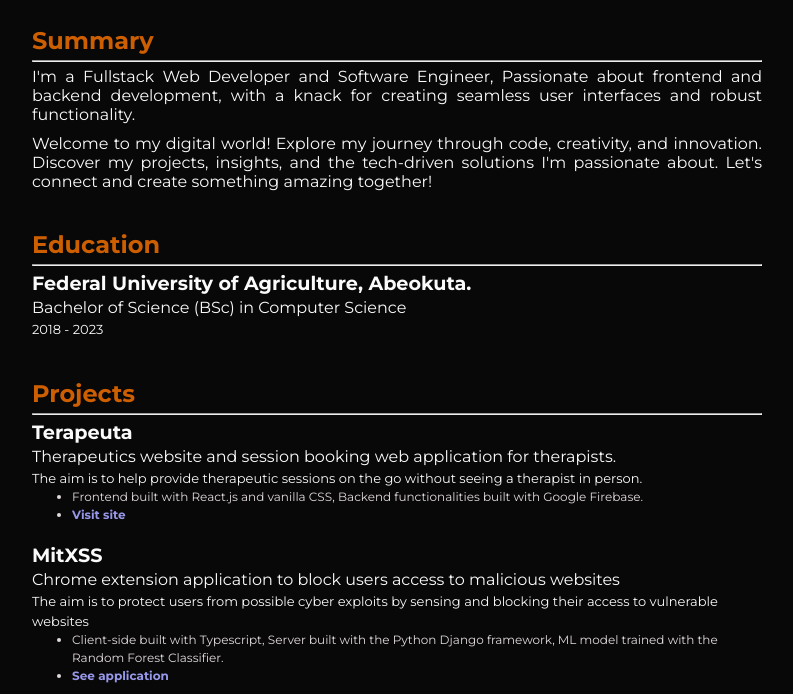
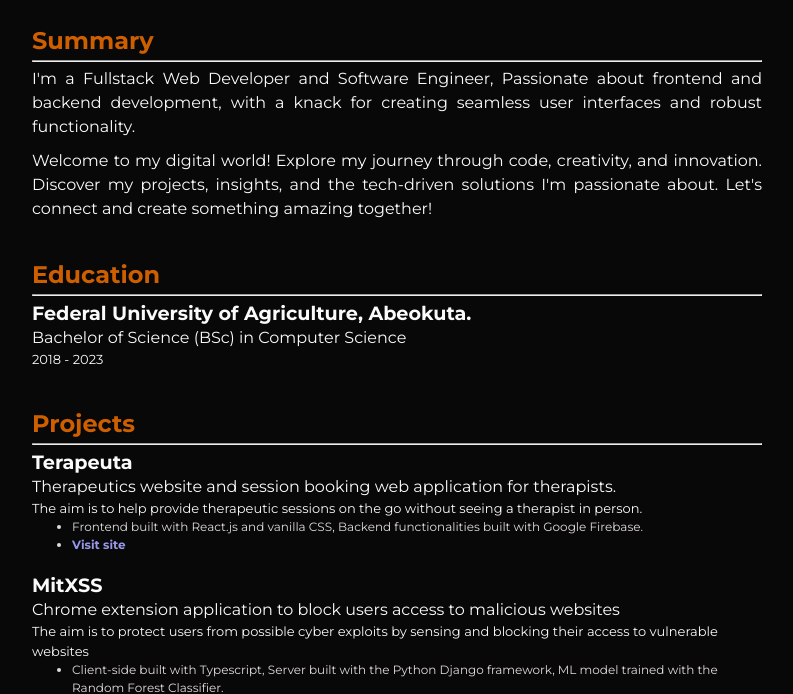
Before and after one commit to AshadeSamson/personal-site, a plain HTML site: page index.html in a window 1280 px wide. Shown: the part 109-803 px from the top of the page, without its empty margins (243-1036 px from the left). Drawn offline with Linux system fonts and the light colour scheme.

Commit message:
updated styles

```diff
--- a/style.css
+++ b/style.css
@@ -77,7 +77,7 @@ h1.name {
   margin-bottom: 3px;
 }
 
-
+.text,
 .text-list {
   line-height: 1.5;
 }
```
